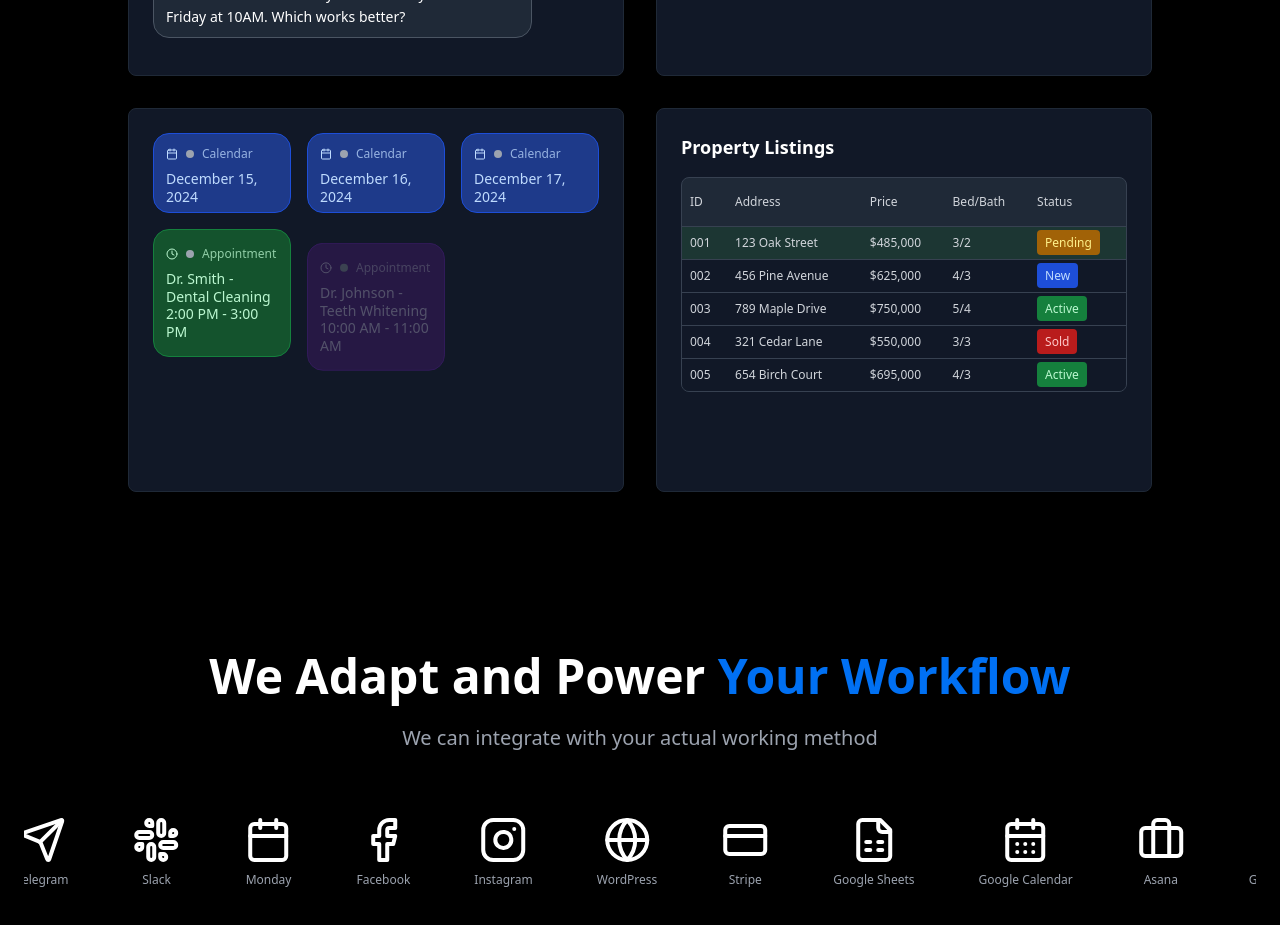
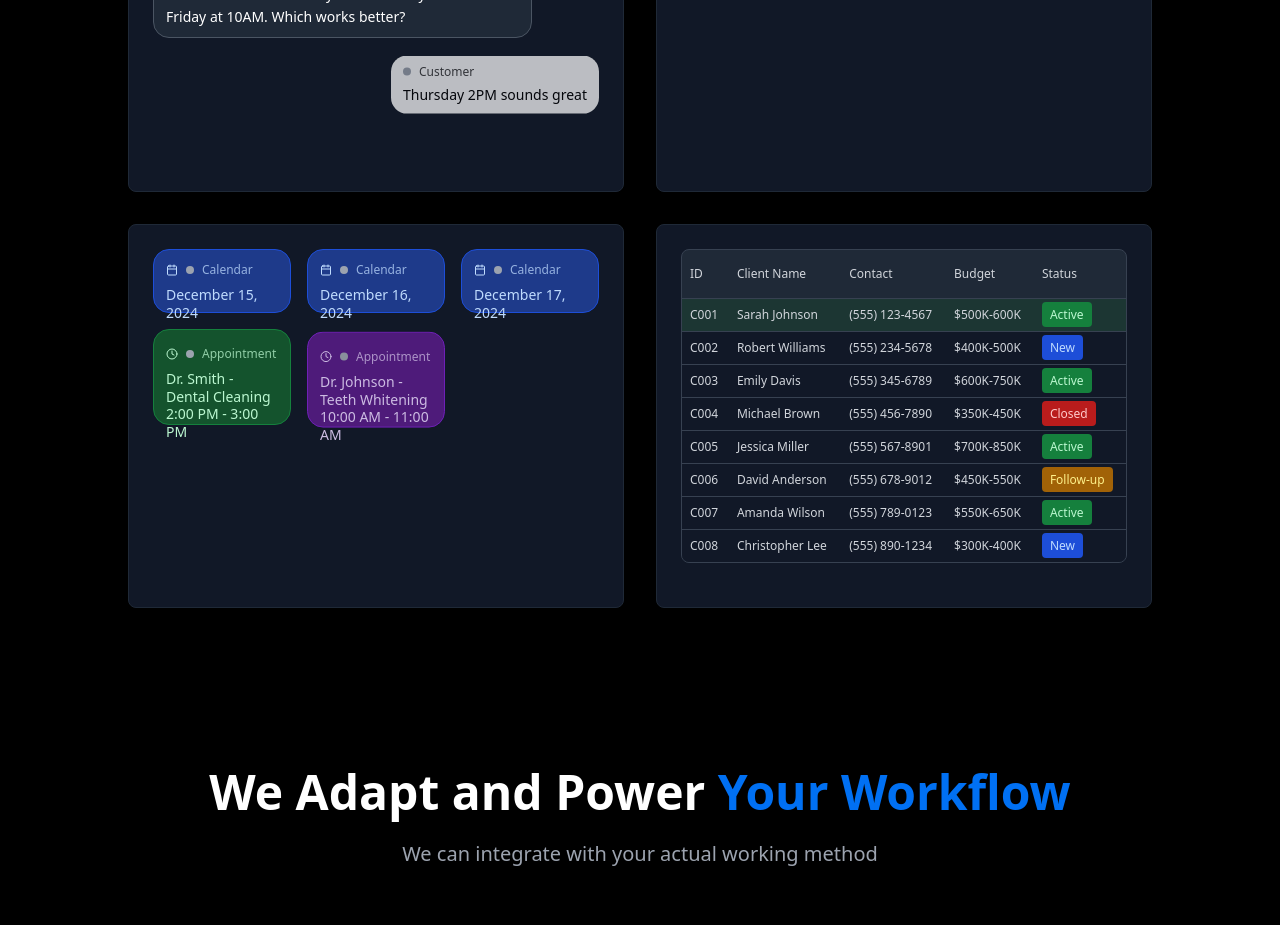
Before and after one commit to gerrybarria/cirkadian-ai-automate, a React (Vite) app: page / in a window 1280 px wide. Shown: the part 1360-2285 px from the top of the page. Built offline with nearby package versions, Linux system fonts and the light colour scheme.

Commit message:
Refactor AnimatedDemos and UI elements
Adjusted the height of the first two animated demos, added a second line of appointments to the calendar demo, expanded the real estate spreadsheet with more client data and rows, and removed the "Property Listings" title.

```diff
--- a/src/components/AnimatedDemos.tsx
+++ b/src/components/AnimatedDemos.tsx
@@ -60,26 +60,49 @@ const conversations = {
   }, {
     type: 'appointment',
     text: "Dr. Johnson - Teeth Whitening\n10:00 AM - 11:00 AM",
-    delay: 1500,
+    delay: 1200,
     position: { row: 1, col: 1 },
     color: 'purple'
   }, {
     type: 'appointment',
     text: "Dr. Smith - Root Canal\n3:00 PM - 4:30 PM",
-    delay: 2100,
+    delay: 1600,
     position: { row: 1, col: 2 },
     color: 'orange'
+  }, {
+    type: 'appointment',
+    text: "Dr. Martinez - Checkup\n9:00 AM - 10:00 AM",
+    delay: 2000,
+    position: { row: 2, col: 0 },
+    color: 'blue'
+  }, {
+    type: 'appointment',
+    text: "Dr. Lee - Braces Adjustment\n1:00 PM - 2:00 PM",
+    delay: 2400,
+    position: { row: 2, col: 1 },
+    color: 'red'
+  }, {
+    type: 'appointment',
+    text: "Dr. Wilson - Filling\n4:00 PM - 5:00 PM",
+    delay: 2800,
+    position: { row: 2, col: 2 },
+    color: 'teal'
   }],
   realEstate: [{
-    type: 'new-listing',
-    text: "New listing added",
+    type: 'new-client',
+    text: "New client added",
     delay: 1000,
     row: 1
   }, {
     type: 'status-update',
     text: "Status: Active",
     delay: 2000,
-    row: 2
+    row: 3
+  }, {
+    type: 'new-client',
+    text: "New client added",
+    delay: 3000,
+    row: 5
   }]
 };
 
@@ -90,13 +113,16 @@ const dentistDates = [
   { text: "December 17, 2024", col: 2 }
 ];
 
-// Fixed real estate spreadsheet data
+// Fixed real estate client data
 const realEstateData = [
-  { id: "001", address: "123 Oak Street", price: "$485,000", bedrooms: "3", bathrooms: "2", sqft: "2,100", status: "Pending", agent: "Sarah Johnson" },
-  { id: "002", address: "456 Pine Avenue", price: "$625,000", bedrooms: "4", bathrooms: "3", sqft: "2,800", status: "New", agent: "Mike Chen" },
-  { id: "003", address: "789 Maple Drive", price: "$750,000", bedrooms: "5", bathrooms: "4", sqft: "3,200", status: "Active", agent: "Lisa Rodriguez" },
-  { id: "004", address: "321 Cedar Lane", price: "$550,000", bedrooms: "3", bathrooms: "3", sqft: "2,400", status: "Sold", agent: "Tom Wilson" },
-  { id: "005", address: "654 Birch Court", price: "$695,000", bedrooms: "4", bathrooms: "3", sqft: "2,900", status: "Active", agent: "Emma Davis" }
+  { id: "C001", name: "Sarah Johnson", email: "sarah.j@email.com", phone: "(555) 123-4567", budget: "$500K-600K", status: "Active", agent: "Mike Chen" },
+  { id: "C002", name: "Robert Williams", email: "rob.williams@email.com", phone: "(555) 234-5678", budget: "$400K-500K", status: "New", agent: "Lisa Rodriguez" },
+  { id: "C003", name: "Emily Davis", email: "emily.davis@email.com", phone: "(555) 345-6789", budget: "$600K-750K", status: "Active", agent: "Tom Wilson" },
+  { id: "C004", name: "Michael Brown", email: "m.brown@email.com", phone: "(555) 456-7890", budget: "$350K-450K", status: "Closed", agent: "Emma Davis" },
+  { id: "C005", name: "Jessica Miller", email: "jess.miller@email.com", phone: "(555) 567-8901", budget: "$700K-850K", status: "Active", agent: "Sarah Johnson" },
+  { id: "C006", name: "David Anderson", email: "d.anderson@email.com", phone: "(555) 678-9012", budget: "$450K-550K", status: "Follow-up", agent: "Mike Chen" },
+  { id: "C007", name: "Amanda Wilson", email: "amanda.w@email.com", phone: "(555) 789-0123", budget: "$550K-650K", status: "Active", agent: "Lisa Rodriguez" },
+  { id: "C008", name: "Christopher Lee", email: "chris.lee@email.com", phone: "(555) 890-1234", budget: "$300K-400K", status: "New", agent: "Tom Wilson" }
 ];
 
 const industryTypes = ["Businesses", "Health Clinics", "Restaurants", "Car Dealerships", "Real Estate Agents", "Lawyers", "Professionals"];
@@ -215,13 +241,13 @@ export const AnimatedDemos = () => {
       <div className="grid grid-cols-3 gap-4 h-full">
         {[0, 1, 2].map(col => (
           <div key={col} className="space-y-4">
-            {[0, 1].map(row => {
+            {[0, 1, 2].map(row => {
               if (row === 0) {
                 // Always show dates (fixed)
                 const dateInfo = dentistDates[col];
                 return (
                   <div key={row}>
-                    <div className="px-3 py-3 rounded-2xl bg-blue-900 text-blue-200 border border-blue-700 h-20 flex flex-col">
+                    <div className="px-3 py-3 rounded-2xl bg-blue-900 text-blue-200 border border-blue-700 h-16 flex flex-col">
                       <div className="flex items-center gap-2 mb-2">
                         <Calendar className="w-3 h-3" />
                         <div className="w-2 h-2 rounded-full bg-gray-400" />
@@ -239,7 +265,7 @@ export const AnimatedDemos = () => {
                   msg.position && msg.position.col === col && msg.position.row === row
                 );
 
-                if (!appointment) return <div key={row} className="h-32" />;
+                if (!appointment) return <div key={row} className="h-24" />;
 
                 let bgColor = "bg-gray-800 text-white border border-gray-700";
 
@@ -250,11 +276,17 @@ export const AnimatedDemos = () => {
                   bgColor = "bg-purple-900 text-purple-200 border border-purple-700";
                 } else if (appointment.color === 'orange') {
                   bgColor = "bg-orange-900 text-orange-200 border border-orange-700";
+                } else if (appointment.color === 'blue') {
+                  bgColor = "bg-blue-900 text-blue-200 border border-blue-700";
+                } else if (appointment.color === 'red') {
+                  bgColor = "bg-red-900 text-red-200 border border-red-700";
+                } else if (appointment.color === 'teal') {
+                  bgColor = "bg-teal-900 text-teal-200 border border-teal-700";
                 }
 
                 return (
                   <div key={row} className="animate-fade-in">
-                    <div className={`px-3 py-4 rounded-2xl ${bgColor} h-32 flex flex-col`}>
+                    <div className={`px-3 py-4 rounded-2xl ${bgColor} h-24 flex flex-col`}>
                       <div className="flex items-center gap-2 mb-2">
                         <Clock className="w-3 h-3" />
                         <div className="w-2 h-2 rounded-full bg-gray-400" />
@@ -279,28 +311,25 @@ export const AnimatedDemos = () => {
 
     return (
       <div className="h-full overflow-hidden">
-        <div className="mb-4">
-          <h3 className="text-lg font-semibold text-white mb-2">Property Listings</h3>
-        </div>
         <div className="bg-gray-800 rounded-lg border border-gray-700 overflow-hidden">
           <Table>
             <TableHeader>
               <TableRow className="border-gray-700">
                 <TableHead className="text-gray-300 text-xs px-2 py-2">ID</TableHead>
-                <TableHead className="text-gray-300 text-xs px-2 py-2">Address</TableHead>
-                <TableHead className="text-gray-300 text-xs px-2 py-2">Price</TableHead>
-                <TableHead className="text-gray-300 text-xs px-2 py-2">Bed/Bath</TableHead>
+                <TableHead className="text-gray-300 text-xs px-2 py-2">Client Name</TableHead>
+                <TableHead className="text-gray-300 text-xs px-2 py-2">Contact</TableHead>
+                <TableHead className="text-gray-300 text-xs px-2 py-2">Budget</TableHead>
                 <TableHead className="text-gray-300 text-xs px-2 py-2">Status</TableHead>
               </TableRow>
             </TableHeader>
             <TableBody>
-              {realEstateData.map((property, index) => {
+              {realEstateData.map((client, index) => {
                 const isAnimated = animatedRows.some(anim => anim.row === index + 1);
                 const animationType = animatedRows.find(anim => anim.row === index + 1)?.type;
 
                 let rowBgColor = "bg-gray-900";
                 if (isAnimated) {
-                  if (animationType === 'new-listing') {
+                  if (animationType === 'new-client') {
                     rowBgColor = "bg-green-900/30 animate-fade-in";
                   } else if (animationType === 'status-update') {
                     rowBgColor = "bg-blue-900/30 animate-fade-in";
@@ -308,19 +337,19 @@ export const AnimatedDemos = () => {
                 }
 
                 return (
-                  <TableRow key={property.id} className={`border-gray-700 ${rowBgColor}`}>
-                    <TableCell className="text-gray-300 text-xs px-2 py-2">{property.id}</TableCell>
-                    <TableCell className="text-gray-300 text-xs px-2 py-2">{property.address}</TableCell>
-                    <TableCell className="text-gray-300 text-xs px-2 py-2">{property.price}</TableCell>
-                    <TableCell className="text-gray-300 text-xs px-2 py-2">{property.bedrooms}/{property.bathrooms}</TableCell>
+                  <TableRow key={client.id} className={`border-gray-700 ${rowBgColor}`}>
+                    <TableCell className="text-gray-300 text-xs px-2 py-2">{client.id}</TableCell>
+                    <TableCell className="text-gray-300 text-xs px-2 py-2">{client.name}</TableCell>
+                    <TableCell className="text-gray-300 text-xs px-2 py-2">{client.phone}</TableCell>
+                    <TableCell className="text-gray-300 text-xs px-2 py-2">{client.budget}</TableCell>
                     <TableCell className="text-gray-300 text-xs px-2 py-2">
                       <span className={`px-2 py-1 rounded text-xs ${
-                        property.status === 'Active' ? 'bg-green-700 text-green-200' :
-                        property.status === 'Pending' ? 'bg-yellow-700 text-yellow-200' :
-                        property.status === 'Sold' ? 'bg-red-700 text-red-200' :
+                        client.status === 'Active' ? 'bg-green-700 text-green-200' :
+                        client.status === 'Follow-up' ? 'bg-yellow-700 text-yellow-200' :
+                        client.status === 'Closed' ? 'bg-red-700 text-red-200' :
                         'bg-blue-700 text-blue-200'
                       }`}>
-                        {property.status}
+                        {client.status}
                       </span>
                     </TableCell>
                   </TableRow>
@@ -353,7 +382,9 @@ export const AnimatedDemos = () => {
 
         <div className="grid md:grid-cols-2 gap-8 max-w-5xl mx-auto">
           {demos.map((demo, idx) => (
-            <Card key={demo} className="bg-gray-900 border-gray-800 p-6 hover:border-gray-600 transition-all duration-300 h-96">
+            <Card key={demo} className={`bg-gray-900 border-gray-800 p-6 hover:border-gray-600 transition-all duration-300 ${
+              demo === 'scheduling' || demo === 'carSales' ? 'h-[500px]' : 'h-96'
+            }`}>
               <div className="space-y-4 h-full overflow-hidden">
                 {demo === 'dentist' ? (
                   renderCalendarGrid()
```
